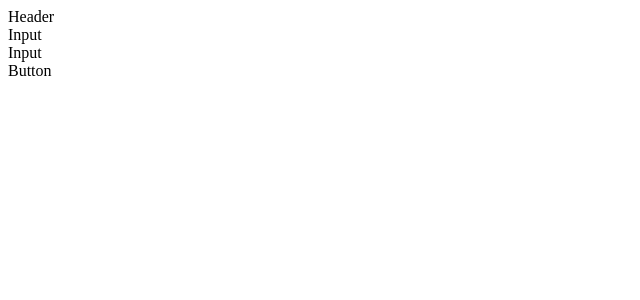
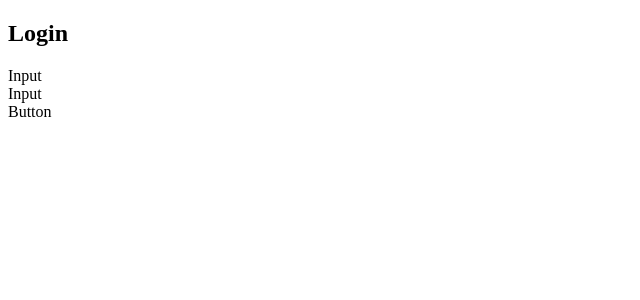
Before and after one commit to mackey7/weather-menu, a React (Create React App) app: page / in a window 1280 px wide. Shown: the top 300 px of the page, without its empty margins (0-640 px from the left). Built offline with nearby package versions, Linux system fonts and the light colour scheme.

Commit message:
add props to header

```diff
--- a/src/components/loginPageComponents/Header.jsx
+++ b/src/components/loginPageComponents/Header.jsx
@@ -1,8 +1,8 @@
 import React from 'react';
 
-const Header = () => {
+const Header = (props) => {
     return (
-        <div>Header</div>
+        <h1>{props.text}</h1>
     )
 }
 export default Header
--- a/src/components/loginPageComponents/index.jsx
+++ b/src/components/loginPageComponents/index.jsx
@@ -6,7 +6,7 @@ import Form from './Form.jsx'
 const LoginPageWrapper = () => {
     return (
         <section>
-            <Header />
+            <Header text="Login" />
             <Form />
         </section>
     )
```
